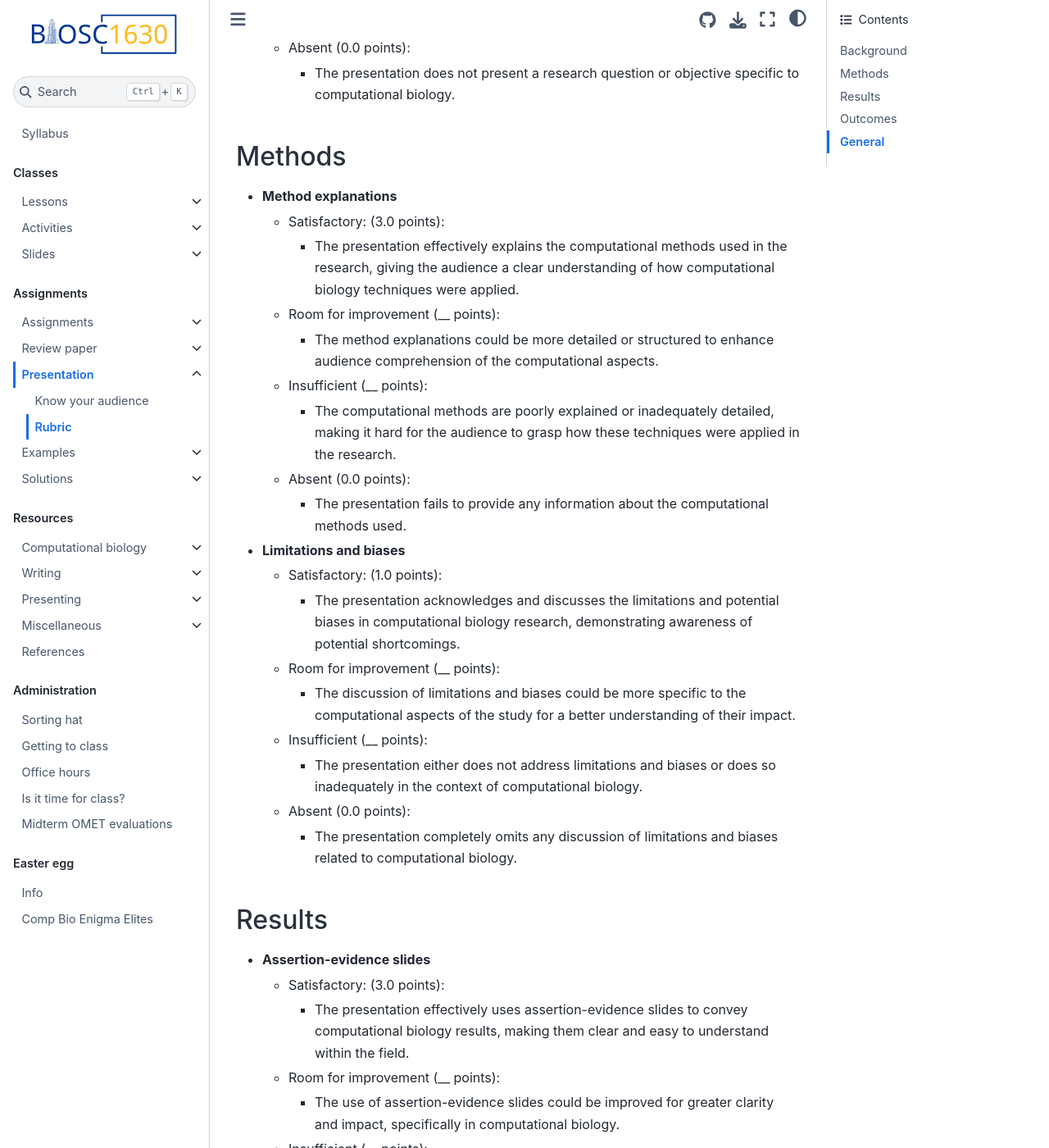
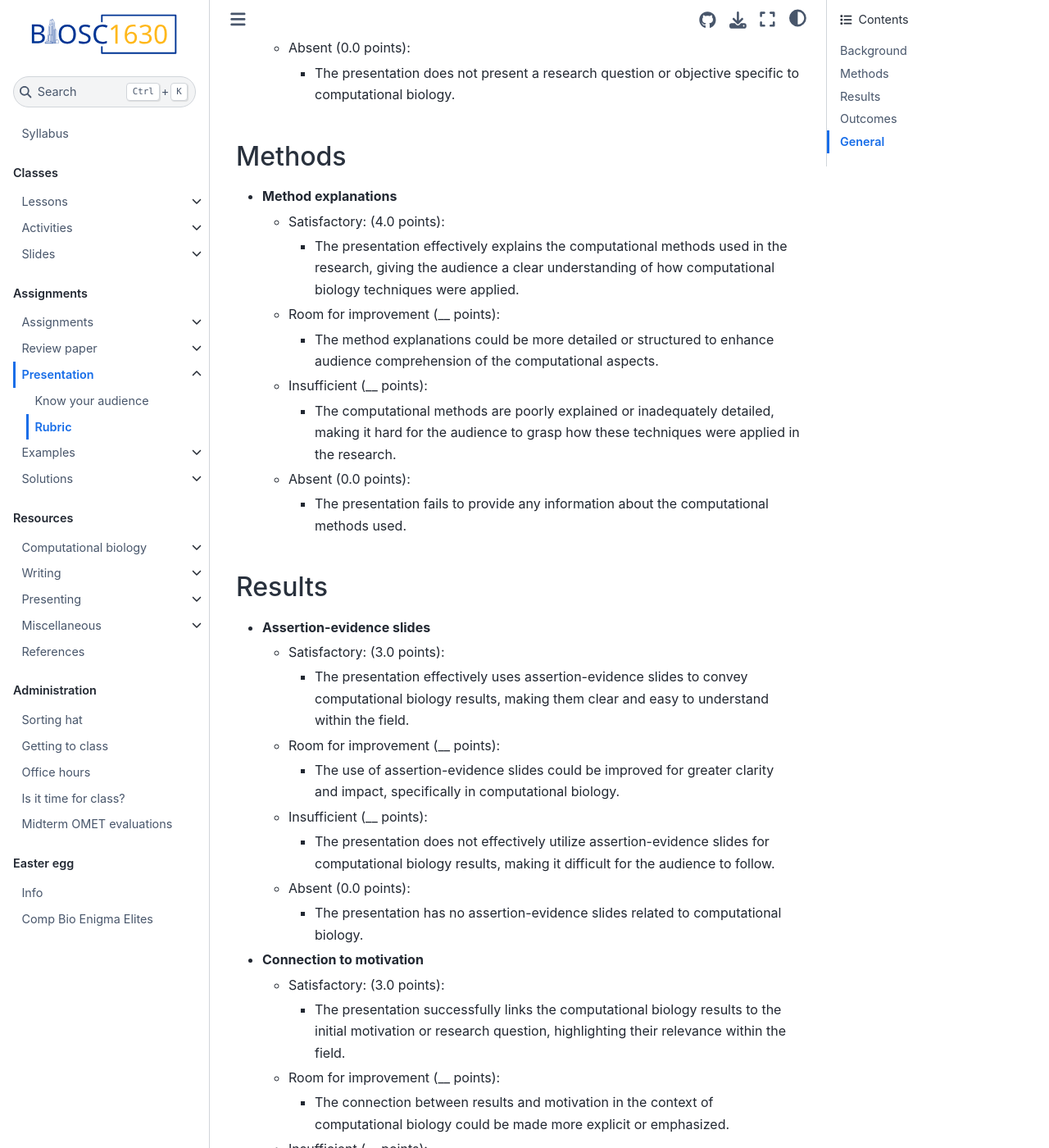
Before and after one commit to oasci/pitt-biosc1630-2023f, a Jupyter Book: the page built from book/assignments/presentation/rubric.md, in a window 1280 px wide and 1400 px high, scrolled down 1213 px. Shown: the whole window at 82% size. Built offline with Jupyter Book 1.0.4 settings and Sphinx 7.4.7 and the Sphinx Book theme 1.1.4, drawn with Linux system fonts in a browser that asks for light colours; pages that are not in the unit, such as notebooks, are missing from menus.

Commit message:
Remove critical analysis points in rubric

```diff
--- a/book/assignments/presentation/rubric.md
+++ b/book/assignments/presentation/rubric.md
@@ -43,7 +43,7 @@ The following categories also represent the recommended general flow of your pre
 ## Methods
 
 - **Method explanations**
-  - Satisfactory: (3.0  points):
+  - Satisfactory: (4.0  points):
     - The presentation effectively explains the computational methods used in the research, giving the audience a clear understanding of how computational biology techniques were applied.
   - Room for improvement (__  points):
     - The method explanations could be more detailed or structured to enhance audience comprehension of the computational aspects.
@@ -51,15 +51,6 @@ The following categories also represent the recommended general flow of your pre
     - The computational methods are poorly explained or inadequately detailed, making it hard for the audience to grasp how these techniques were applied in the research.
   - Absent (0.0 points):
     - The presentation fails to provide any information about the computational methods used.
-- **Limitations and biases**
-  - Satisfactory: (1.0  points):
-    - The presentation acknowledges and discusses the limitations and potential biases in computational biology research, demonstrating awareness of potential shortcomings.
-  - Room for improvement (__  points):
-    - The discussion of limitations and biases could be more specific to the computational aspects of the study for a better understanding of their impact.
-  - Insufficient (__ points):
-    - The presentation either does not address limitations and biases or does so inadequately in the context of computational biology.
-  - Absent (0.0 points):
-    - The presentation completely omits any discussion of limitations and biases related to computational biology.
 
 ## Results
 
```
Also changed, not shown: book/assignments/paper/first-draft.md (+1 -6 lines).
